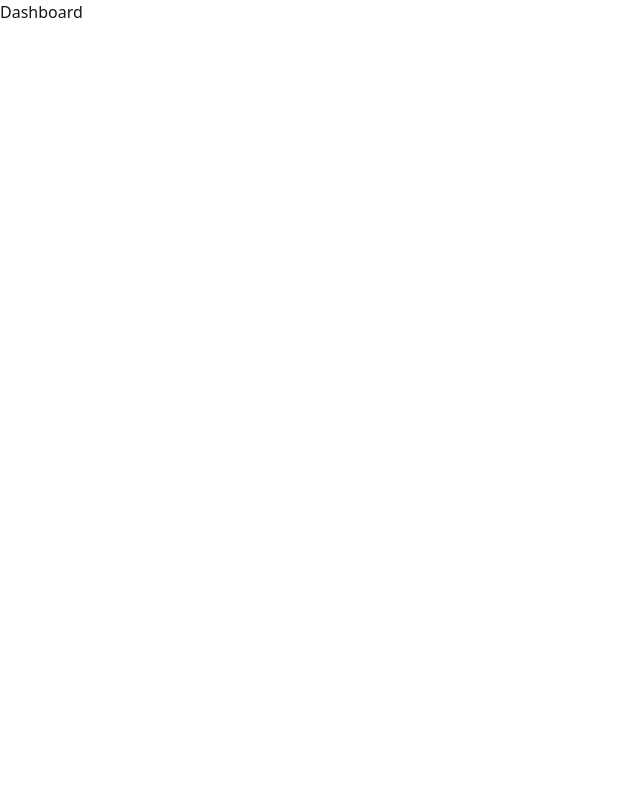
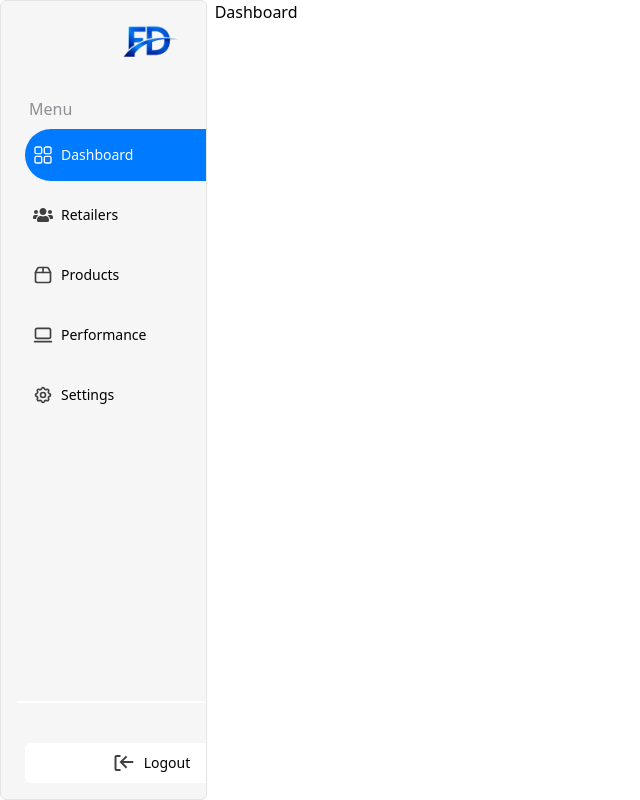
Before and after one commit to kayesmahmud000/fast-dokan, a Next.js app: page /dashboard in a window 1280 px wide. Shown: the whole page, without its empty margins (0-640 px from the left). Built offline with nearby package versions, Linux system fonts and the light colour scheme.

Commit message:
added the sidebar

```diff
--- a/src/app/(dashboard)/layout.js
+++ b/src/app/(dashboard)/layout.js
@@ -1,6 +1,8 @@
 import { Geist, Geist_Mono } from 'next/font/google';
 
 import '../globals.css';
+import { DashboardSidebar } from '@/components/shared/Sidebar';
+
 
 
 const geistSans = Geist({
@@ -25,8 +27,16 @@ export default function DashboardLayout({ children }) {
       <body
         className={`${geistSans.variable} ${geistMono.variable} antialiased `}
       >
+        <div className='grid grid-cols-12 gap-2 '>
+          <div className='col-span-2'>
+<DashboardSidebar/>
+          </div>
+          <div className='col-span-10'>
+{children}
+        </div>
+        </div>
 
-        {children}
+
         {/* <div className="md:hidden">
           <MobileBottomMenu />
         </div> */}
--- a/src/app/globals.css
+++ b/src/app/globals.css
@@ -1,19 +1,9 @@
 @import 'tailwindcss';
+@import "tw-animate-css";
 
-:root {
-  --background: #ffffff;
-  --foreground: #171717;
-  --primary-color: #2b7fff;
-  --secondary-color: #2367ce;
-  --font-family: ui-sans-serif, system-ui, sans-serif;
-}
+@custom-variant dark (&:is(.dark *));
 
-@theme inline {
-  --color-background: var(--background);
-  --color-foreground: var(--foreground);
-  --font-sans: var(--font-geist-sans);
-  --font-mono: var(--font-geist-mono);
-}
+
 
 /* @media (prefers-color-scheme: dark) {
   :root {
@@ -23,8 +13,6 @@
 } */
 
 body {
-  background: var(--background);
-  color: var(--foreground);
   font-family: var(--font-family);
 }
 
--- /dev/null
+++ b/src/components/shared/Sidebar.jsx
@@ -0,0 +1,142 @@
+"use client";
+import React, { useState } from "react";
+import { Sidebar, SidebarBody, SidebarLink } from "../ui/sidebar";
+import {
+  IconSettings,
+} from "@tabler/icons-react";
+import { cn } from "@/lib/utils";
+import Image from "next/image";
+import { CgLogOut } from "react-icons/cg";
+import { RxDashboard } from "react-icons/rx";
+import { FaUsers } from "react-icons/fa";
+import { LucidePackage2 , LaptopMinimal} from "lucide-react";
+
+
+export function DashboardSidebar() {
+  const [activeLink, setActiveLink] = useState("Dashboard");
+  const links = [
+    {
+      label: "Dashboard",
+      href: "#",
+      icon: (
+        <RxDashboard  className="h-5 w-5 shrink-0" />
+      ),
+    },
+    {
+      label: "Retailers",
+      href: "#",
+      icon: (
+        <FaUsers className="h-5 w-5 shrink-0" />
+      ),
+    },
+    {
+      label: "Products",
+      href: "#",
+      icon: (
+        <LucidePackage2 className="h-5 w-5 shrink-0" />
+      ),
+    },
+    {
+      label: "Performance",
+      href: "#",
+      icon: (
+        <LaptopMinimal className="h-5 w-5 shrink-0" />
+      ),
+    },
+    {
+      label: "Settings",
+      href: "#",
+      icon: (
+        <IconSettings className="h-5 w-5 shrink-0" />
+      ),
+    },
+  ];
+
+  const [open, setOpen] = useState(false);
+
+  return (
+    <div
+      className={cn(
+        "mx-auto flex w-full flex-1 flex-col overflow-hidden rounded-md border border-neutral-200 bg-[#F6F6F6] md:flex-row dark:border-neutral-700 dark:bg-neutral-800 h-screen",
+      )}>
+      <Sidebar open={open} setOpen={setOpen} animate={false}>
+        <SidebarBody className="justify-between gap-10">
+          <div className="flex flex-1 flex-col overflow-x-hidden overflow-y-auto">
+            <>
+              <Logo />
+            </>
+            <div className="mt-8 flex flex-col gap-2">
+                <span className="text-[#8E8E93] font-medium px-3">Menu</span>
+              {links.map((link, idx) => (
+                <div
+                  key={idx}
+                  className={cn(
+                    "mx-2 rounded-full font-normal p-2 transition-colors",
+                    activeLink === link.label
+                      ? "bg-[#007AFF] text-white"
+                      : "hover:bg-[#007AFF] hover:text-white"
+                  )}
+                  onClick={() => setActiveLink(link.label)}
+                >
+                  <SidebarLink
+                    link={{
+                      ...link,
+                      icon: React.cloneElement(link.icon, {
+                        className: cn(
+                          "h-5 w-5 shrink-0",
+                          activeLink === link.label
+                            ? "text-white"
+                            : "text-neutral-700 dark:text-neutral-200"
+                        )
+                      })
+                    }}
+                  />
+                </div>
+              ))}
+            </div>
+          </div>
+          <div className="border border-white w-full"></div>
+          <div
+            className={cn(
+              "flex items-center bg-[#FFFFFF] justify-center mx-2 font-medium rounded-md transition-colors hover:bg-blue-400 hover:text-white"
+            )}
+          >
+            <SidebarLink
+              link={{
+                label: "Logout",
+                href: "#",
+                icon: (
+                  <CgLogOut
+                    size={24}
+                    className="text-neutral-700 dark:text-neutral-200"
+                  />
+                ),
+              }}
+            />
+          </div>
+        </SidebarBody>
+      </Sidebar>
+    </div>
+  );
+}
+
+export const Logo = () => {
+  return (
+    <a
+      href="/"
+      className="relative z-20 flex items-center justify-center space-x-2 py-1 text-sm font-normal text-black">
+      <Image src='/logo.png' width='60' height='60' alt="logo"/>
+    </a>
+  );
+};
+
+export const LogoIcon = () => {
+  return (
+    <a
+      href="#"
+      className="relative z-20 flex items-center space-x-2 py-1 text-sm font-normal text-black">
+      <div
+        className="h-5 w-6 shrink-0 rounded-tl-lg rounded-tr-sm rounded-br-lg rounded-bl-sm bg-black dark:bg-white" />
+    </a>
+  );
+};
--- /dev/null
+++ b/src/components/ui/sidebar.jsx
@@ -0,0 +1,150 @@
+"use client";;
+import { cn } from "@/lib/utils";
+import React, { useState, createContext, useContext } from "react";
+import { AnimatePresence, motion } from "motion/react";
+import { IconMenu2, IconX } from "@tabler/icons-react";
+
+const SidebarContext = createContext(undefined);
+
+export const useSidebar = () => {
+  const context = useContext(SidebarContext);
+  if (!context) {
+    throw new Error("useSidebar must be used within a SidebarProvider");
+  }
+  return context;
+};
+
+export const SidebarProvider = ({
+  children,
+  open: openProp,
+  setOpen: setOpenProp,
+  animate = true
+}) => {
+  const [openState, setOpenState] = useState(false);
+
+  const open = openProp !== undefined ? openProp : openState;
+  const setOpen = setOpenProp !== undefined ? setOpenProp : setOpenState;
+
+  return (
+    <SidebarContext.Provider value={{ open, setOpen, animate: animate }}>
+      {children}
+    </SidebarContext.Provider>
+  );
+};
+
+export const Sidebar = ({
+  children,
+  open,
+  setOpen,
+  animate
+}) => {
+  return (
+    <SidebarProvider open={open} setOpen={setOpen} animate={animate}>
+      {children}
+    </SidebarProvider>
+  );
+};
+
+export const SidebarBody = (props) => {
+  return (
+    <>
+      <DesktopSidebar {...props} />
+      <MobileSidebar {...(props)} />
+    </>
+  );
+};
+
+export const DesktopSidebar = ({
+  className,
+  children,
+  ...props
+}) => {
+  const { open, setOpen, animate } = useSidebar();
+  return (
+    <>
+      <motion.div
+        className={cn(
+          "h-full px-4 py-4 hidden  md:flex md:flex-col   w-[300px] shrink-0",
+          className
+        )}
+        animate={{
+          width: animate ? (open ? "300px" : "60px") : "300px",
+        }}
+        onMouseEnter={() => setOpen(true)}
+        onMouseLeave={() => setOpen(false)}
+        {...props}>
+        {children}
+      </motion.div>
+    </>
+  );
+};
+
+export const MobileSidebar = ({
+  className,
+  children,
+  ...props
+}) => {
+  const { open, setOpen } = useSidebar();
+  return (
+    <>
+      <div
+        className={cn(
+          "h-10 px-4 py-4 flex flex-row md:hidden  items-center justify-between bg-neutral-100 dark:bg-neutral-800 w-full"
+        )}
+        {...props}>
+        <div className="flex justify-end z-20 w-full">
+          <IconMenu2
+            className=""
+            onClick={() => setOpen(!open)} />
+        </div>
+        <AnimatePresence>
+          {open && (
+            <motion.div
+              initial={{ x: "-100%", opacity: 0 }}
+              animate={{ x: 0, opacity: 1 }}
+              exit={{ x: "-100%", opacity: 0 }}
+              transition={{
+                duration: 0.3,
+                ease: "easeInOut",
+              }}
+              className={cn(
+                "fixed h-full w-full inset-0 bg-white dark:bg-neutral-900 p-10 z-[100] flex flex-col justify-between",
+                className
+              )}>
+              <div
+                className="absolute right-10 top-10 z-50 "
+                onClick={() => setOpen(!open)}>
+                <IconX />
+              </div>
+              {children}
+            </motion.div>
+          )}
+        </AnimatePresence>
+      </div>
+    </>
+  );
+};
+
+export const SidebarLink = ({
+  link,
+  className,
+  ...props
+}) => {
+  const { open, animate } = useSidebar();
+  return (
+    <a
+      href={link.href}
+      className={cn("flex items-center justify-start gap-2  group/sidebar py-2", className)}
+      {...props}>
+      {link.icon}
+      <motion.span
+        animate={{
+          display: animate ? (open ? "inline-block" : "none") : "inline-block",
+          opacity: animate ? (open ? 1 : 0) : 1,
+        }}
+        className=" text-sm  group-hover/sidebar:translate-x-1 transition duration-150 whitespace-pre inline-block !p-0 !m-0">
+        {link.label}
+      </motion.span>
+    </a>
+  );
+};
--- /dev/null
+++ b/src/lib/utils.js
@@ -0,0 +1,6 @@
+import { clsx } from "clsx";
+import { twMerge } from "tailwind-merge"
+
+export function cn(...inputs) {
+  return twMerge(clsx(inputs));
+}
```
Also changed, not shown: package.json (+8 -2 lines), components.json (added), public/logo.png (renamed from public/images/navbar/logo.png), 1 other file (tests, documents, lock files or other folders).
